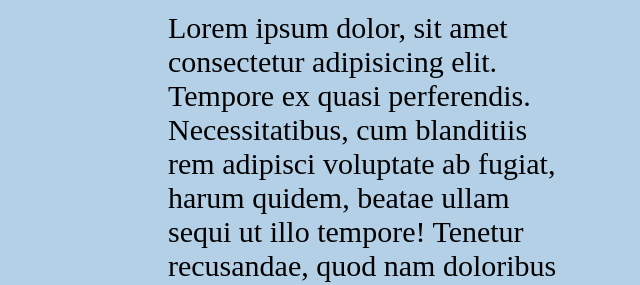
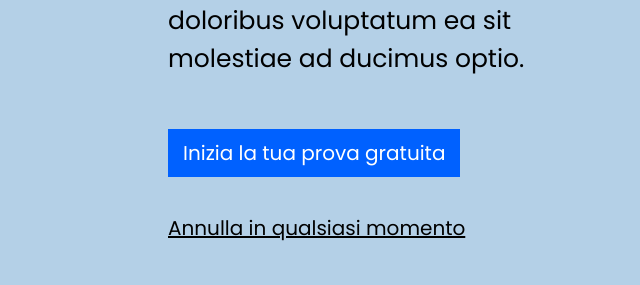
Before and after one commit to AVenturi98/htmlcss-dropbox, a plain HTML site: page index.html in a window 1280 px wide. Shown: the part 1016-1301 px from the top of the page, without its empty margins (272-912 px from the left). Drawn offline with Linux system fonts and the light colour scheme.

Commit message:
font change

```diff
--- a/css/app.css
+++ b/css/app.css
@@ -1,3 +1,7 @@
+html {
+    font-family: "Poppins", sans-serif;
+}
+
 * {
     box-sizing: border-box;
     margin: 0;
@@ -64,7 +68,7 @@ a {
 
 .block-fs {
     padding-bottom: 30px;
-    font-size: 80px;
+    font-size:50px;
 }
 
 .col-l {
@@ -77,13 +81,13 @@ a {
 }
 
 .text{
-    font-size: 30px;
-    padding-bottom: 60px;
+    font-size: 25px;
+    padding: 60px 0 60px 0;
 }
 
 .btn-lay-1, .cta-ann {
     padding-bottom: 45px;
-    font-size: 30px;
+    font-size: 20px;
 }
 
 .cta-ann {
--- a/index.html
+++ b/index.html
@@ -5,6 +5,9 @@
     <meta name="viewport" content="width=device-width, initial-scale=1.0">
     <title>Dropbox</title>
     <link rel="stylesheet" href="./css/app.css">
+    <link rel="preconnect" href="https://fonts.googleapis.com">
+    <link rel="preconnect" href="https://fonts.gstatic.com" crossorigin>
+    <link href="https://fonts.googleapis.com/css2?family=Montserrat:ital,wght@0,100..900;1,100..900&family=Poppins:ital,wght@0,100;0,200;0,300;0,400;0,500;0,600;0,700;0,800;0,900;1,100;1,200;1,300;1,400;1,500;1,600;1,700;1,800;1,900&display=swap" rel="stylesheet">
 </head>
 <body>
 
```
